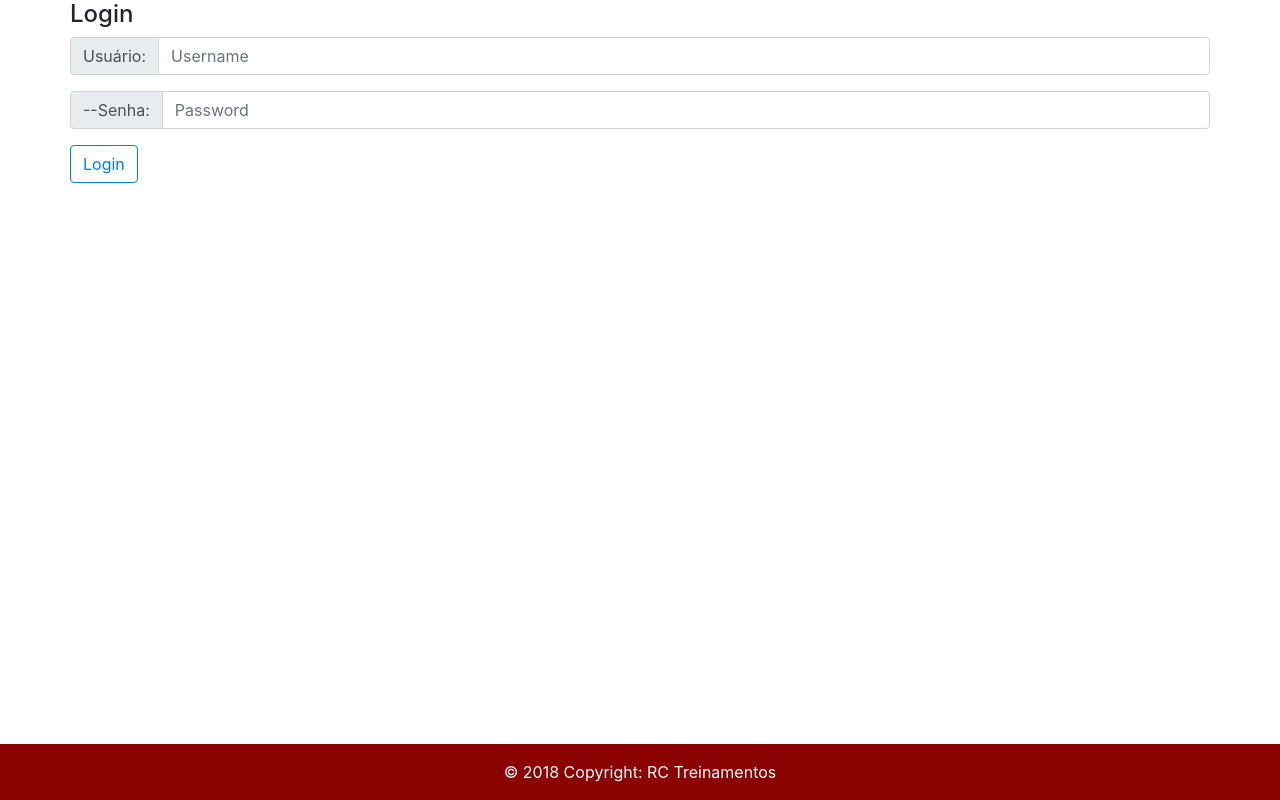
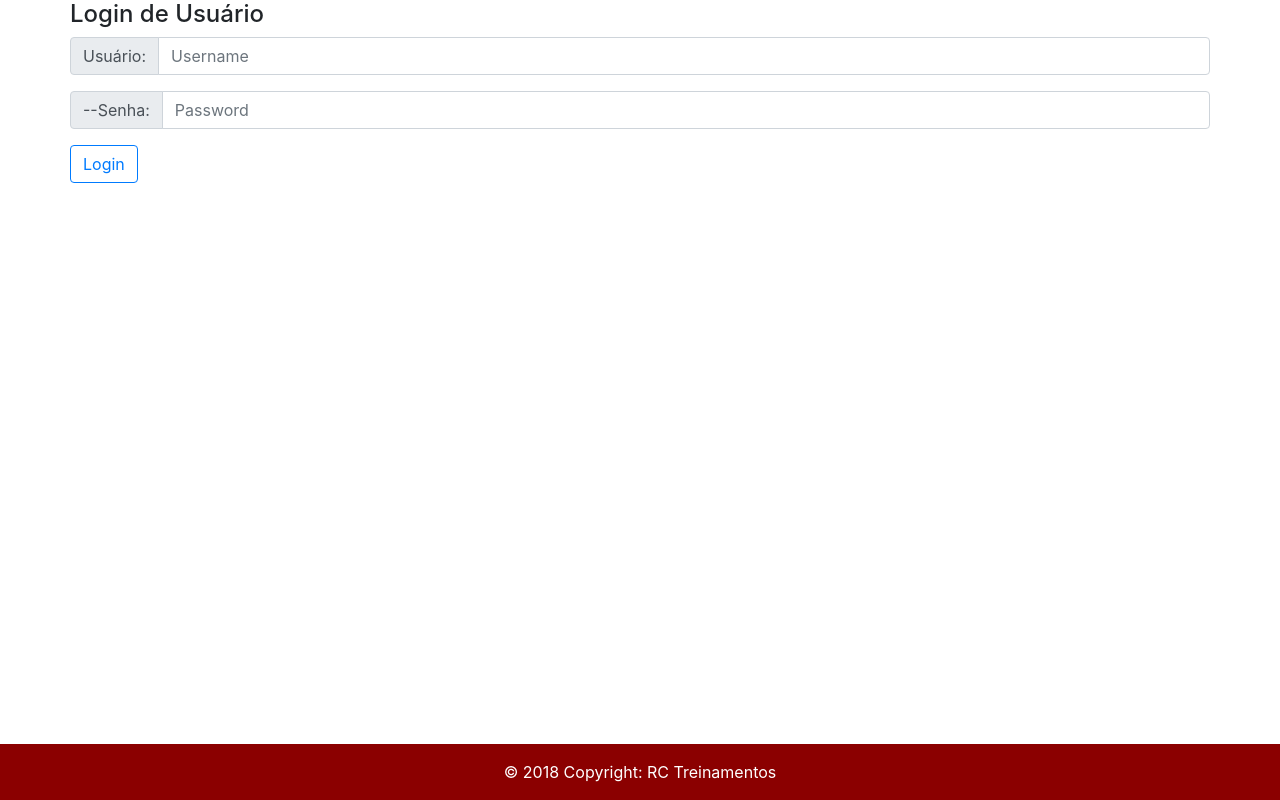
Before and after one commit to RCOliveira98/portal-rco, an Angular app: page / in a window 1280 px wide. Built offline with nearby package versions, Linux system fonts and the light colour scheme.

Commit message:
Correção do title da page login

```diff
--- a/src/app/login/login.component.html
+++ b/src/app/login/login.component.html
@@ -1,6 +1,6 @@
 <div class='container center'>
     <div class="row">
-        <h4>Login</h4>
+        <h4>Login de Usuário</h4>
     </div>
     <div class="row">
        <div class="input-group mb-3">
```
